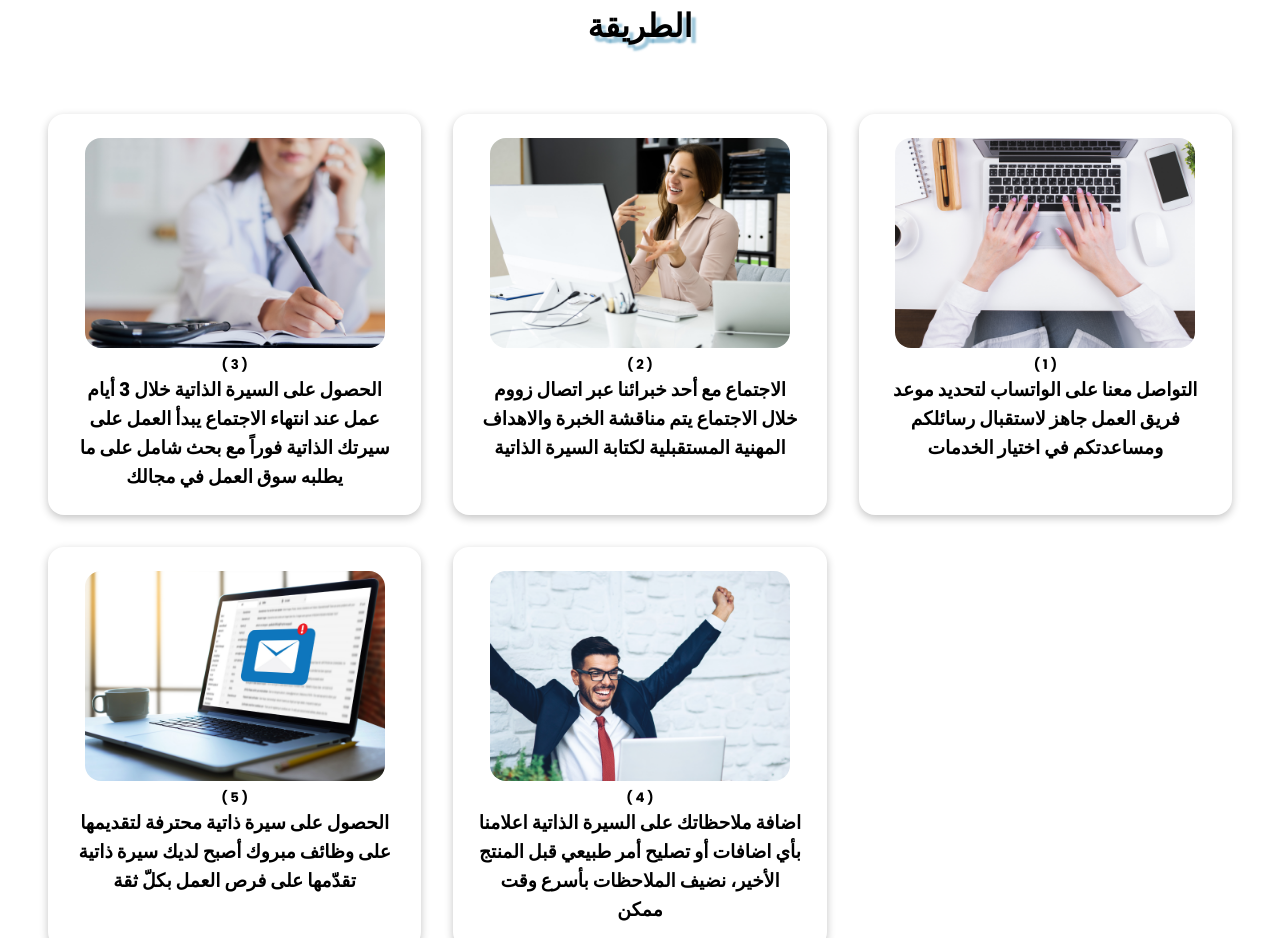
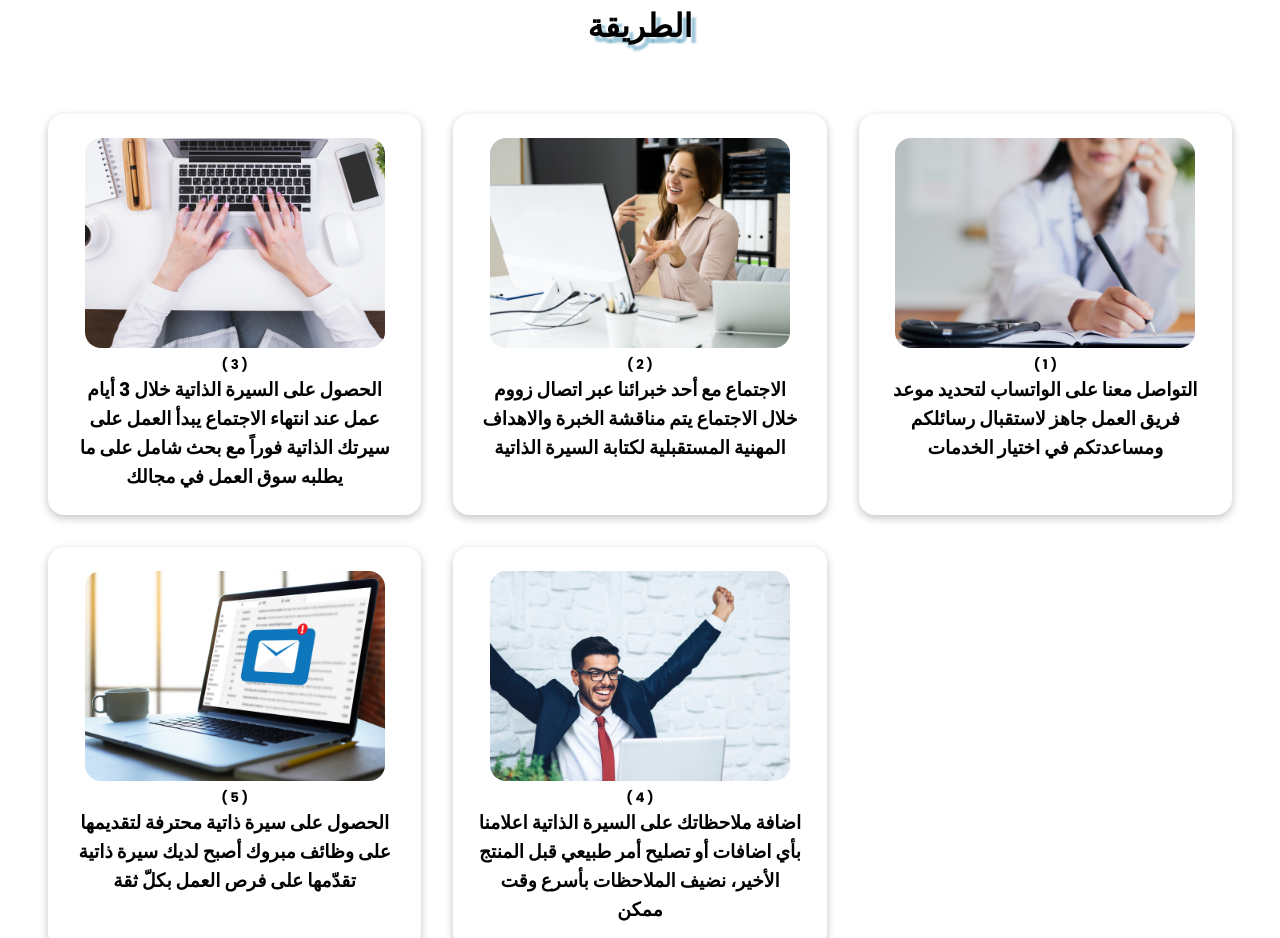
Before and after one commit to Livar94/JoelleAcademy, a React (Create React App) app: page / in a window 1280 px wide. Shown: the part 2260-3198 px from the top of the page. Built offline with nearby package versions, Linux system fonts and the light colour scheme.

Commit message:
changed some pics

```diff
--- a/src/components/home/TheWay.jsx
+++ b/src/components/home/TheWay.jsx
@@ -24,7 +24,7 @@ export default function TheWay() {
 
             <WayText>
                 <WayText1>
-                    <Image1 src={Wayimg1} alt="" />
+                    <Image1 src={Wayimg3} alt="" />
                     <h5> ( 3 )  </h5>
                     <h3>الحصول على السيرة الذاتية خلال 3 أيام عمل عند انتهاء الاجتماع يبدأ العمل على سيرتك الذاتية فوراً مع بحث شامل على ما يطلبه سوق العمل في مجالك</h3>
                 </WayText1>
@@ -34,7 +34,7 @@ export default function TheWay() {
                     <h3> الاجتماع مع أحد خبرائنا عبر اتصال زووم خلال الاجتماع يتم مناقشة الخبرة والاهداف المهنية المستقبلية لكتابة السيرة الذاتية </h3>
                 </WayText2>
                 <WayText3>
-                    <Image1 src={Wayimg3} alt="" />
+                    <Image1 src={Wayimg1} alt="" />
                     <h5> ( 1 )  </h5>
                     <h3>التواصل معنا على الواتساب لتحديد موعد فريق العمل جاهز لاستقبال رسائلكم ومساعدتكم في اختيار الخدمات</h3>
                 </WayText3>
```
